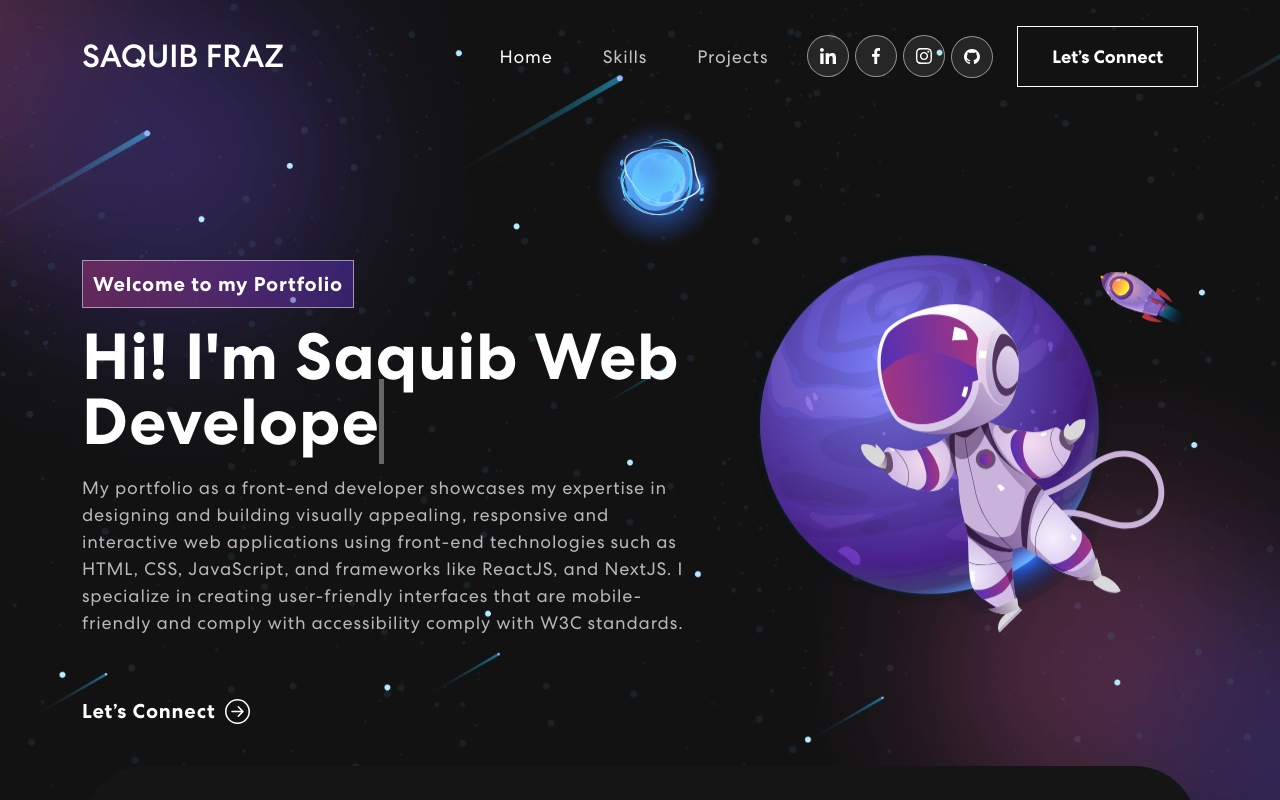
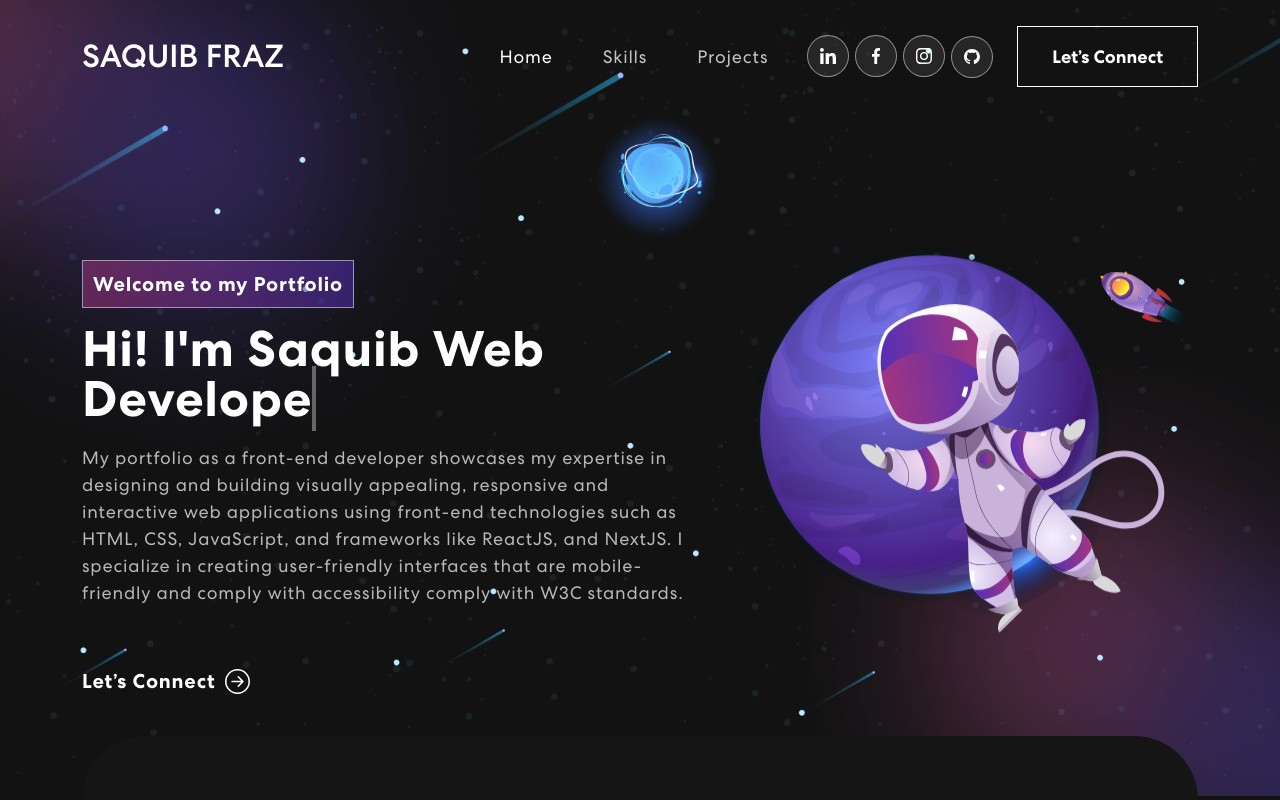
Before and after one commit to SKfraz04/Portfolio, a React (Create React App) app: page / in a window 1280 px wide. Shown: the top 800 px of the page. Built offline with nearby package versions, Linux system fonts and the light colour scheme; no server answers.

Commit message:
Update App.css

```diff
--- a/src/App.css
+++ b/src/App.css
@@ -250,7 +250,7 @@ nav.navbar .navbar-toggler[aria-expanded="true"] .navbar-toggler-icon {
   display: inline-block;
 }
 .banner h1 {
-  font-size: 65px;
+  font-size: 50px;
   font-weight: 700;
   letter-spacing: 0.8px;
   line-height: 1;
```
